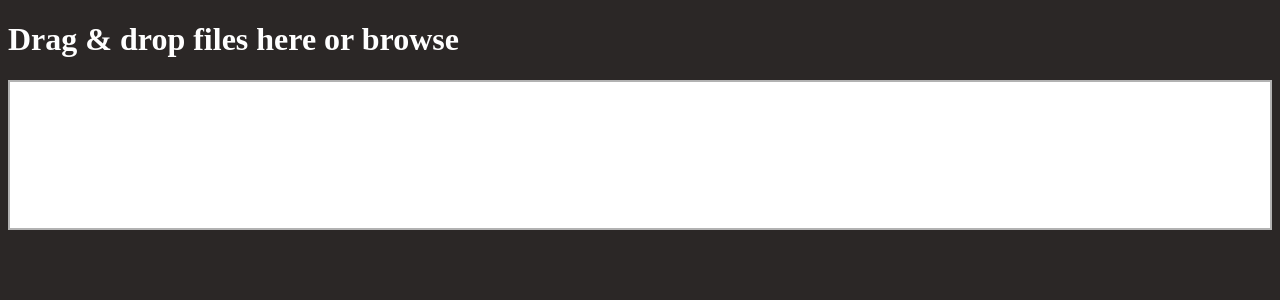
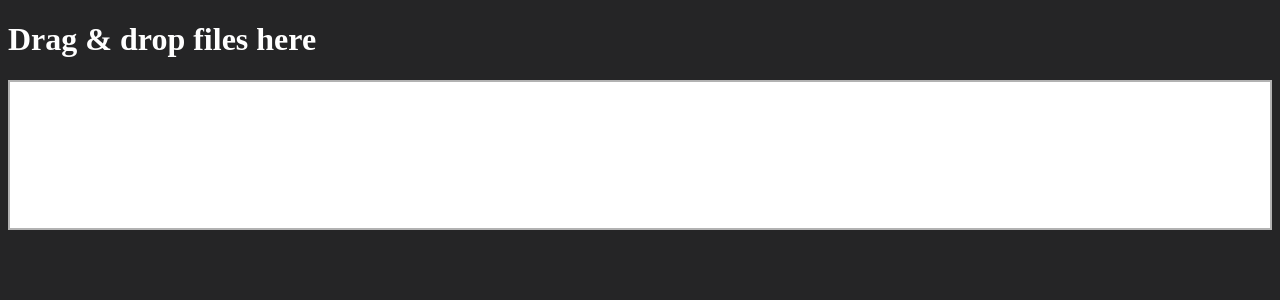
Before and after one commit to arian-nasr/navidrome-uploader, a Flask app: page / in a window 1280 px wide. Shown: the top 300 px of the page. Run offline with Flask 3, Linux system fonts and the light colour scheme; some libraries are stand-ins or nearby versions.

Commit message:
better dark theme

```diff
--- a/static/css/style.css
+++ b/static/css/style.css
@@ -1,4 +1,7 @@
 body {
-    background-color: #2B2726;
+    background-color: #252526;
     color: #FFFFFF;
 }
+.dropzone {
+    background: #3e3e42;
+}
--- a/templates/index.html
+++ b/templates/index.html
@@ -9,7 +9,7 @@
     <link rel="stylesheet" href="{{ url_for('static', filename='css/dropzone.min.css') }}" type="text/css" />
 </head>
 <body>
-    <h1>Drag & drop files here or <b>browse</b></h1>
+    <h1>Drag & drop files here</h1>
     <script>
         Dropzone.options.myDropzone = {
             parallelUploads: 2,
```
